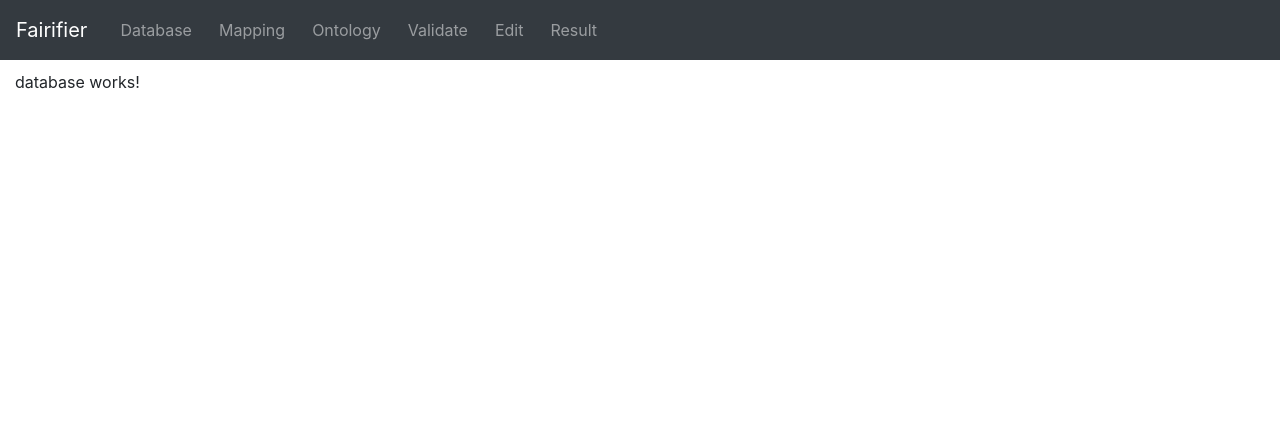
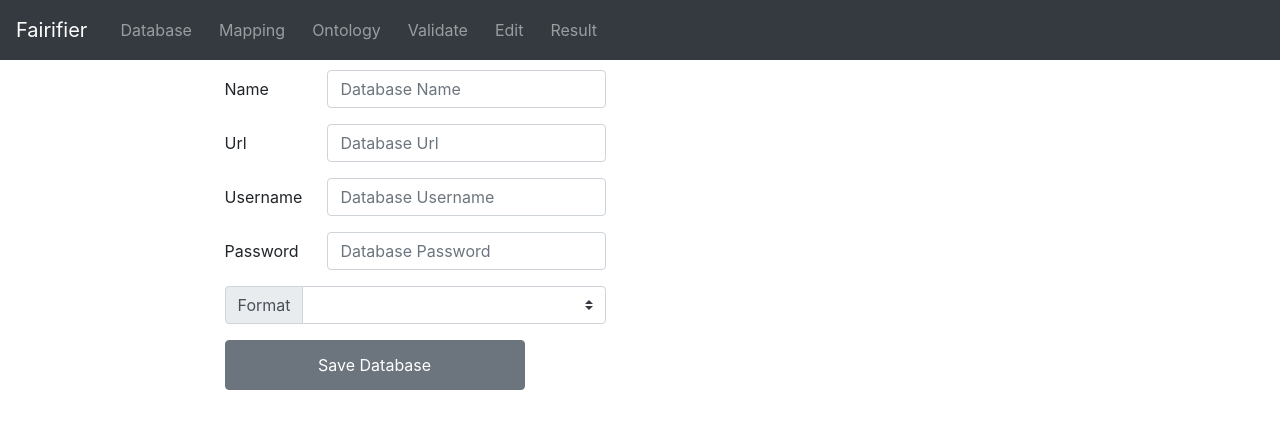
Before and after one commit to MaastrichtU-CDS/fairsights_fairifier-frontend, an Angular app: page /database in a window 1280 px wide. Shown: the top 428 px of the page. Built offline with nearby package versions, Linux system fonts and the light colour scheme.

Commit message:
UI Databasecomponent Made

```diff
--- a/src/app/database/database.component.html
+++ b/src/app/database/database.component.html
@@ -1,3 +1,51 @@
 <div class="container-fluid" style="margin-top: 70px;">
-  database works!
+  <div class="row justify-content-around h-100">
+
+      <form>
+
+          <div class="form-group row">
+              <label for="inputDatabasename" class="col-sm-3 col-form-label">Name </label>
+              <div class="col-sm-9">
+                  <input type="databasename" class="form-control" id="inputDatabasename" placeholder="Database Name" (change)=nameChanged($event.srcElement.value)>
+              </div>
+            </div>
+
+          <div class="form-group row">
+            <label for="inputUrl" class="col-sm-3 col-form-label">Url</label>
+            <div class="col-sm-9">
+                <input type="url2" class="form-control" id="inputUrl" placeholder="Database Url" (change)=urlChanged($event.srcElement.value)>
+            </div>
+          </div>
+
+          <div class="form-group row">
+            <label for="inputUsername" class="col-sm-3 col-form-label">Username</label>
+            <div class="col-sm-9">
+              <input type="username" class="form-control" id="inputUsername" placeholder="Database Username" (change)=usernameChanged($event.srcElement.value)>
+            </div>
+          </div>
+
+
+          <div class="form-group row">
+            <label for="inputPassword" class="col-sm-3 col-form-label">Password</label>
+            <div class="col-sm-9">
+              <input type="password" class="form-control" id="inputPassword" placeholder="Database Password" (change)=passwordChanged($event.srcElement.value)>
+            </div>
+          </div>
+
+          <div class="input-group mb-3">
+              <div class="input-group-prepend">
+                  <label class="input-group-text" for="inputGroupSelect01">Format</label>
+              </div>
+              <select class="custom-select" id="inputGroupSelect02" (change)="formatChanged()">
+              </select>
+          </div>
+          <button type="button" class="btn btn-secondary" (click)="addDatabase()">Save Database</button>
+
+          <fieldset class="form-group">
+          </fieldset>
+        </form>
+
+    <div *ngFor='let message of messageService.messages'> {{message}} </div>
+
+  </div>
 </div>
--- a/src/app/database/database.component.ts
+++ b/src/app/database/database.component.ts
@@ -1,4 +1,5 @@
 import { Component, OnInit } from '@angular/core';
+import { MessageService } from '../service/message.service';
 
 @Component({
   selector: 'app-database',
@@ -7,9 +8,38 @@ import { Component, OnInit } from '@angular/core';
 })
 export class DatabaseComponent implements OnInit {
 
-  constructor() { }
+  constructor(private messageService: MessageService) { }
+
+  addDatabase() {
+    this.messageService.changeMessage('Database Added');
+  }
+
+  formatChanged() {
+    console.log("Format Changed"),
+    this.messageService.changeMessage('Format Changed')
+  }
+
+  nameChanged(newName){
+    console.log('Name Changed'),
+    this.messageService.changeMessage('Name Changed')
+  }
+
+  urlChanged(newUrl){
+    console.log('Url Changed'),
+    this.messageService.changeMessage('Url Changed')
+  }
+
+  usernameChanged(newUsername){
+    console.log('Username Changed'),
+    this.messageService.changeMessage('Username Changed')
+  }
+
+  passwordChanged(newPassword){
+    console.log('Password Changed'),
+    this.messageService.changeMessage('Password Changed')
+  }
 
   ngOnInit() {
+    this.messageService.changeMessage('');
   }
-
 }
```
